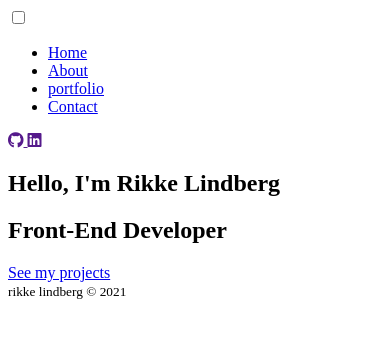
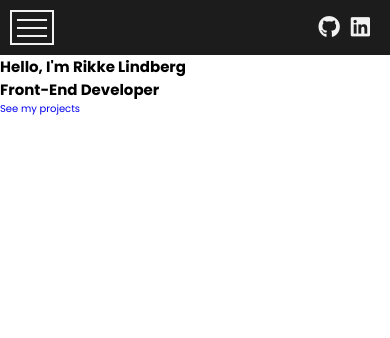
Before and after one commit to RikkeLindberg/portfolio, a plain HTML site: page index.html in a window 390 px wide. Shown: the top 338 px of the page. Drawn offline with Linux system fonts and the light colour scheme.

Commit message:
add style from sass folder

```diff
--- a/css/style.css
+++ b/css/style.css
@@ -1 +1,184 @@
-/* No CSS *//*# sourceMappingURL=style.css.map */
+html {
+  box-sizing: border-box;
+  font-size: 62.5%;
+}
+
+*,
+*::after,
+*::before {
+  box-sizing: inherit;
+  margin: 0;
+  padding: 0;
+}
+
+html,
+body {
+  height: 100%;
+}
+
+body {
+  display: flex;
+  flex-direction: column;
+  font-family: "Poppins", sans-serif;
+}
+
+main {
+  flex: 10 auto;
+}
+
+section {
+  min-height: 100vh;
+}
+
+footer {
+  flex-shrink: 0;
+}
+
+a {
+  text-decoration: none;
+  cursor: pointer;
+}
+
+.header {
+  background-color: #1c1c1c;
+}
+
+.nav {
+  display: flex;
+  justify-content: space-between;
+  align-items: center;
+  padding: 0 1rem;
+  /*&__logo {
+    font-family: $font-primary;
+    font-size: 2.8rem;
+    font-weight: 200;
+    color: $color-light;
+    text-transform: uppercase;
+  }*/
+}
+
+.nav__list {
+  display: flex;
+  list-style: none;
+}
+
+.nav__link {
+  display: block;
+  font-size: 1.4rem;
+  font-weight: 400;
+  text-transform: uppercase;
+  color: #f1f1f1;
+  padding: 1.7rem;
+}
+
+.nav__link:hover, .nav__link:focus {
+  color: #eb8d12;
+}
+
+.nav__link:active {
+  color: #bc710e;
+}
+
+.nav-icon {
+  margin: 0 1rem;
+}
+
+.nav-icon__link {
+  color: #f1f1f1;
+  font-size: 2.2rem;
+  margin-left: 0.5rem;
+}
+
+.nav-icon__link:hover, .nav-icon__link:focus {
+  color: #eb8d12;
+}
+
+.nav-icon__link:active {
+  color: #bc710e;
+}
+
+#nav-toggle,
+.nav__toggle {
+  display: none;
+}
+
+@media only screen and (max-width: 600px) {
+  .nav {
+    position: relative;
+    padding: 1rem 1rem;
+  }
+  .nav__list {
+    display: none;
+    flex-direction: column;
+    position: absolute;
+    right: 0;
+    top: 5.5rem;
+    background-color: #1c1c1c;
+    width: 100%;
+  }
+  .nav__toggle {
+    display: inline-block;
+    border: 2px solid #f1f1f1;
+    padding: 0 0.5rem;
+    position: relative;
+    cursor: pointer;
+  }
+  .nav-toggle__icon {
+    position: relative;
+    margin-top: 1.5rem;
+  }
+  .nav-toggle__icon, .nav-toggle__icon::before, .nav-toggle__icon::after {
+    display: inline-block;
+    width: 3rem;
+    height: 2px;
+    background-color: #f1f1f1;
+    transition: all 200ms;
+  }
+  .nav-toggle__icon::before, .nav-toggle__icon::after {
+    content: "";
+    position: absolute;
+    left: 0;
+  }
+  .nav-toggle__icon::before {
+    top: -0.8rem;
+  }
+  .nav-toggle__icon::after {
+    top: 0.8rem;
+  }
+  .nav__toggle:hover .nav-toggle__icon,
+  .nav__toggle:hover .nav-toggle__icon::before,
+  .nav__toggle:hover .nav-toggle__icon::after {
+    background-color: #eb8d12;
+  }
+  #nav-toggle:checked + .nav__toggle .nav-toggle__icon::before {
+    top: 0;
+    transform: rotate(135deg);
+  }
+  #nav-toggle:checked + .nav__toggle .nav-toggle__icon::after {
+    top: 0;
+    transform: rotate(-135deg);
+  }
+  #nav-toggle:checked + .nav__toggle .nav-toggle__icon {
+    background-color: transparent;
+  }
+  #nav-toggle:checked ~ .nav__list {
+    position: absolute;
+    display: block;
+  }
+}
+
+.footer {
+  display: flex;
+  justify-content: center;
+  align-items: center;
+  background-color: #111111;
+}
+
+.footer__copyright {
+  font-size: 1.4rem;
+  font-weight: 400;
+  text-transform: uppercase;
+  color: #a1a1a1;
+  padding: 2rem 0;
+}
+/*# sourceMappingURL=style.css.map */
```
Also changed, not shown: 1 other file.
